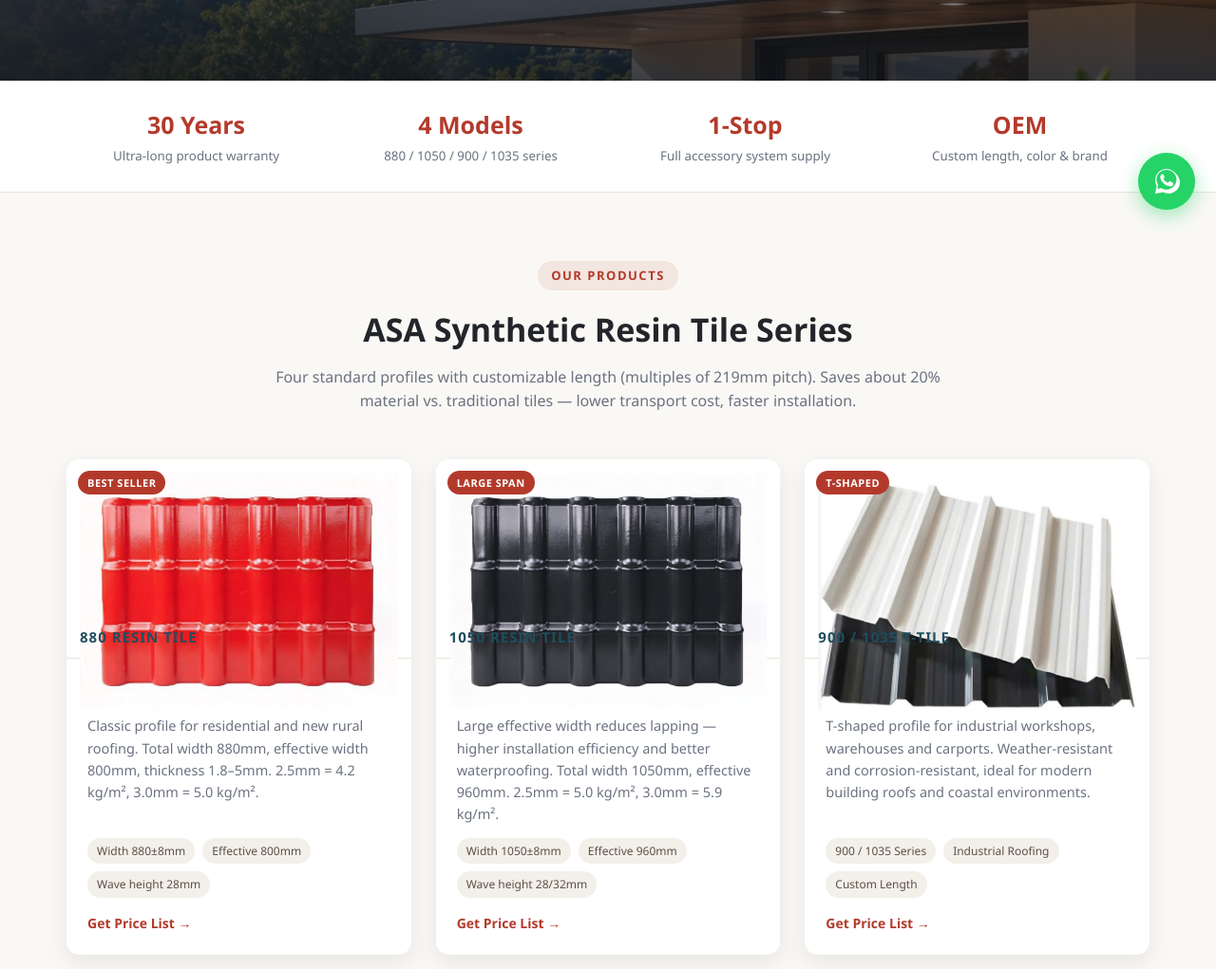
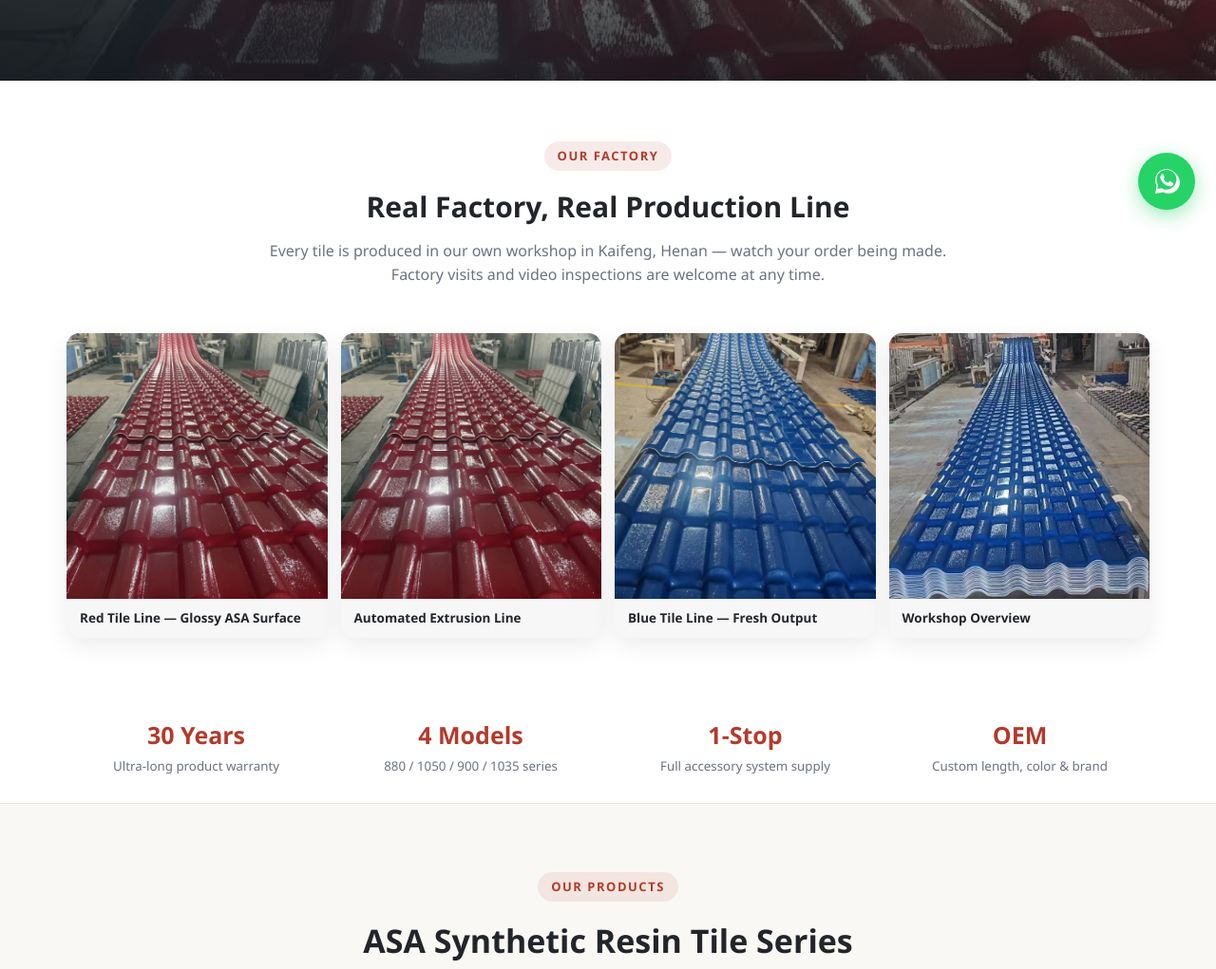
Before and after one commit to zl747367094-source/wuditile, a plain HTML site: page index.html in a window 1280 px wide. Shown: the part 557-1578 px from the top of the page at 95% size. Drawn offline with Linux system fonts and the light colour scheme.

Commit message:
Deploy WUDI TILE website (compressed images, CNAME)

```diff
--- a/index.html
+++ b/index.html
@@ -105,7 +105,7 @@
   @media(max-width:920px){nav.menu{display:none}}
 
   /* Hero */
-  .hero{background:linear-gradient(115deg,rgba(22,28,35,.88) 0%,rgba(22,28,35,.66) 48%,rgba(46,30,24,.42) 100%),url(assets/tile-black-mountain.jpg) center/cover;color:#fff;padding:96px 0 88px;position:relative;overflow:hidden;min-height:520px;display:flex;align-items:center}
+  .hero{background:linear-gradient(115deg,rgba(22,28,35,.88) 0%,rgba(22,28,35,.66) 48%,rgba(46,30,24,.42) 100%),url(assets/factory-line-red.jpg) center 30%/cover;color:#fff;padding:96px 0 88px;position:relative;overflow:hidden;min-height:520px;display:flex;align-items:center}
   .hero::after{content:"";position:absolute;left:0;bottom:0;width:100%;height:120px;background:linear-gradient(to top,rgba(15,20,26,.55),transparent);pointer-events:none}
   .hero-grid{display:grid;grid-template-columns:1.15fr .85fr;gap:44px;align-items:center;position:relative;z-index:1}
   .hero h1{font-size:42px;line-height:1.18;margin-bottom:16px;text-shadow:0 2px 14px rgba(0,0,0,.4)}
@@ -123,7 +123,7 @@
   .btn-wa{background:#25D366;color:#062B14}
   .btn-quote{background:var(--primary);color:#fff}
   .btn-quote:hover{background:var(--primary-dark)}
-  @media(max-width:880px){.hero-grid{grid-template-columns:1fr}.hero h1{font-size:31px}}
+  @media(max-width:880px){.hero-grid{grid-template-columns:1fr}.hero h1{font-size:31px}#factory div[style*="repeat(4,1fr)"]{grid-template-columns:repeat(2,1fr)!important}#factory img[style*="height:280px"]{height:180px!important}}
 
   /* Trust strip */
   .trust{background:#fff;border-bottom:1px solid var(--line)}
@@ -259,6 +259,33 @@
         <div><b>0.325 W/(m·K)</b><small>Thermal conductivity</small></div>
         <div><b>150 kg</b><small>Load test, no crack @660mm</small></div>
         <div><b>6 colors</b><small>Custom colors available</small></div>
+      </div>
+    </div>
+  </div>
+</section>
+
+<!-- FACTORY -->
+<section id="factory" style="background:#fff;padding:64px 0 56px">
+  <div class="container">
+    <div style="text-align:center"><span class="eyebrow">Our Factory</span></div>
+    <h2 class="sec-title" style="font-size:30px">Real Factory, Real Production Line</h2>
+    <p class="sec-sub">Every tile is produced in our own workshop in Kaifeng, Henan — watch your order being made. Factory visits and video inspections are welcome at any time.</p>
+    <div style="display:grid;grid-template-columns:repeat(4,1fr);gap:14px">
+      <div style="border-radius:var(--radius);overflow:hidden;box-shadow:var(--shadow);background:#f7f7f7">
+        <img src="assets/factory-line-red.jpg" alt="Red ASA resin roof tile production line in Wudi factory" style="width:100%;height:280px;object-fit:cover;display:block">
+        <div style="padding:10px 14px;font-weight:700;font-size:13.5px;color:var(--ink)">Red Tile Line — Glossy ASA Surface</div>
+      </div>
+      <div style="border-radius:var(--radius);overflow:hidden;box-shadow:var(--shadow);background:#f7f7f7">
+        <img src="assets/factory-line-red2.jpg" alt="Automated ASA resin tile extrusion line" style="width:100%;height:280px;object-fit:cover;display:block">
+        <div style="padding:10px 14px;font-weight:700;font-size:13.5px;color:var(--ink)">Automated Extrusion Line</div>
+      </div>
+      <div style="border-radius:var(--radius);overflow:hidden;box-shadow:var(--shadow);background:#f7f7f7">
+        <img src="assets/factory-line-blue.jpg" alt="Blue ASA resin roof tile production line" style="width:100%;height:280px;object-fit:cover;display:block">
+        <div style="padding:10px 14px;font-weight:700;font-size:13.5px;color:var(--ink)">Blue Tile Line — Fresh Output</div>
+      </div>
+      <div style="border-radius:var(--radius);overflow:hidden;box-shadow:var(--shadow);background:#f7f7f7">
+        <img src="assets/factory-line-blue-far.jpg" alt="Wudi factory workshop with resin tile production equipment" style="width:100%;height:280px;object-fit:cover;display:block">
+        <div style="padding:10px 14px;font-weight:700;font-size:13.5px;color:var(--ink)">Workshop Overview</div>
       </div>
     </div>
   </div>
```
Also changed, not shown: assets/factory-line-blue-far.jpg (added), assets/factory-line-blue.jpg (added), assets/factory-line-red.jpg (added), assets/factory-line-red2.jpg (added).
